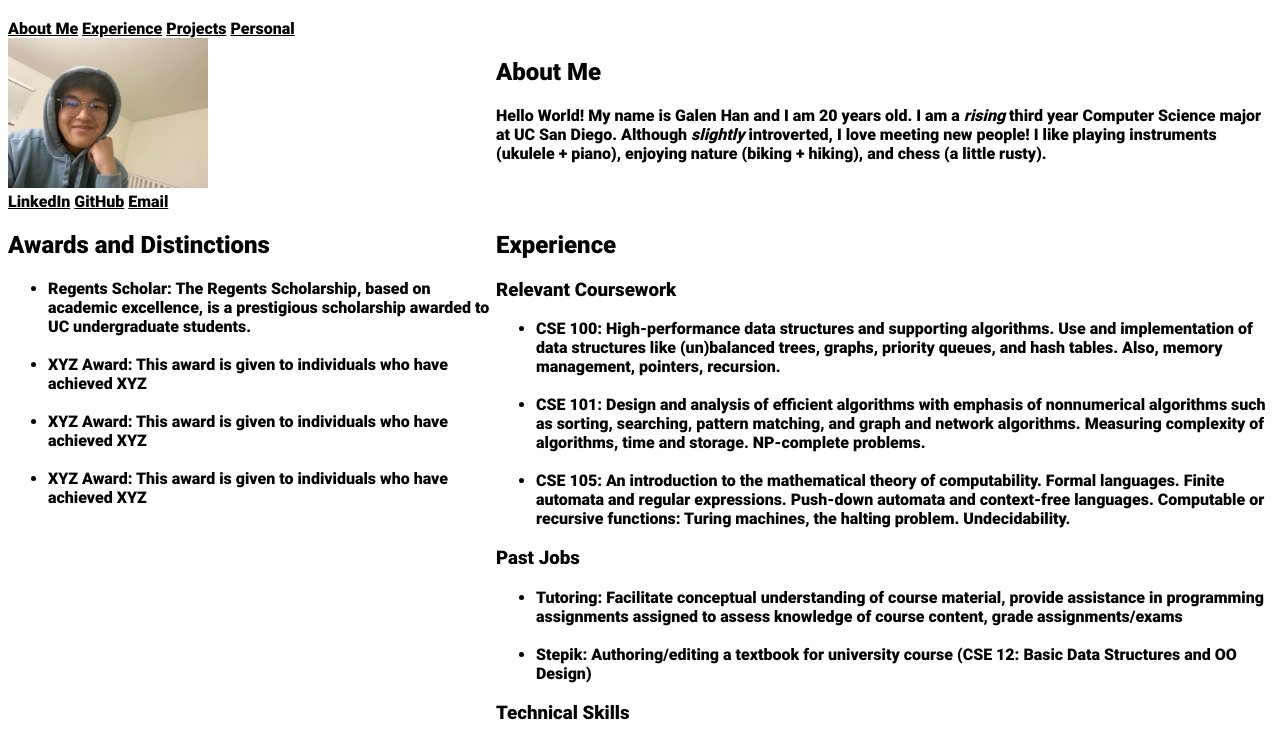
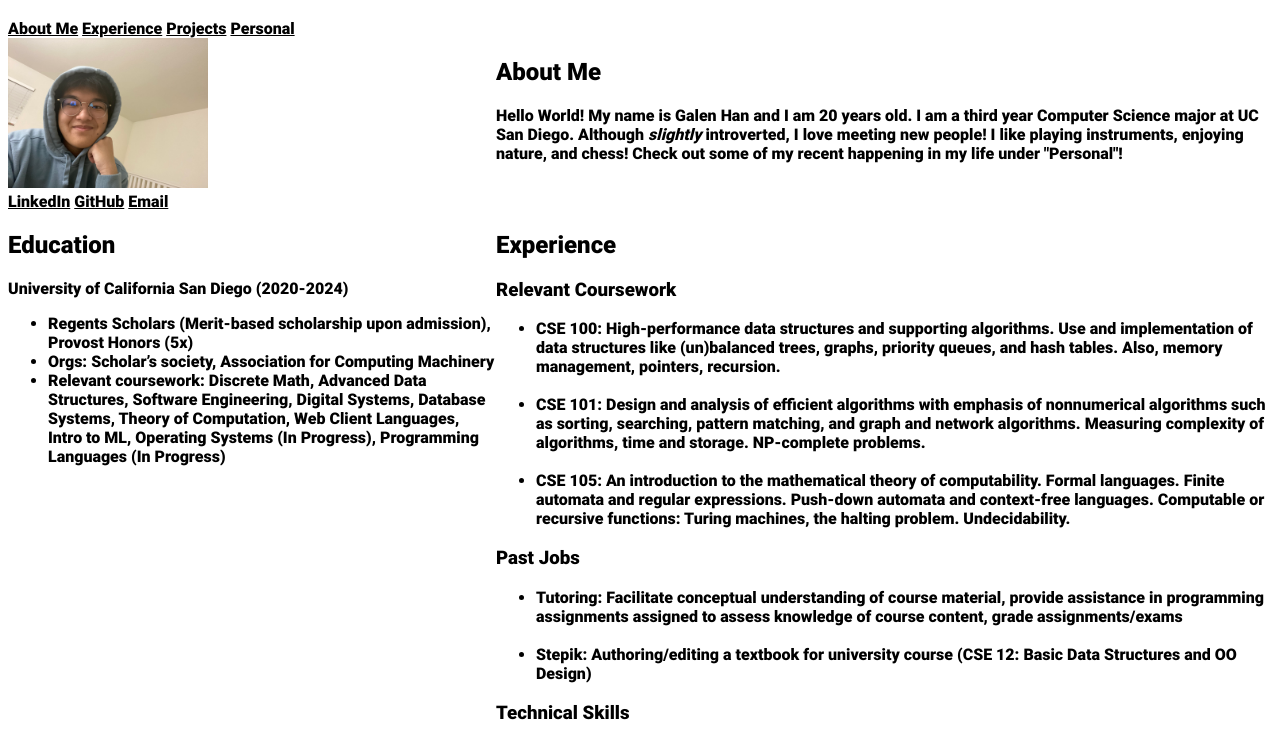
Before and after one commit to galenhan02/Personal-Website, a plain HTML site: page index.html in a window 1280 px wide. Shown: the part 70-800 px from the top of the page. Drawn offline with Linux system fonts and the light colour scheme.

Commit message:
Awards -> education, layout changes

```diff
--- a/index.html
+++ b/index.html
@@ -32,22 +32,25 @@
 
 
         <div class="Awards">
-        <h2>Awards and Distinctions</h2>
+        <h2>Education</h2>
+            <p> University of California San Diego (2020-2024)</p>
             <ul>
-                <li>Regents Scholar: The Regents Scholarship, based on academic excellence, is a prestigious scholarship awarded to UC undergraduate students.</li> <br>
-                <li>XYZ Award: This award is given to individuals who have achieved XYZ</li> <br>
-                <li>XYZ Award: This award is given to individuals who have achieved XYZ</li> <br>
-                <li>XYZ Award: This award is given to individuals who have achieved XYZ</li>
+                <li> Regents Scholars (Merit-based scholarship upon admission), Provost Honors (5x) </li>
+                <li> Orgs: Scholar’s society, Association for Computing Machinery </li>
+                <li> Relevant coursework: Discrete Math, Advanced Data Structures, Software Engineering, Digital Systems,
+                    Database Systems, Theory of Computation, Web Client Languages, Intro to ML, Operating Systems (In
+                              Progress), Programming Languages (In Progress)
+                </li>
             </ul>
         </div>
 
         <div class="AboutMe">
         <h2 id="AboutMe">About Me </h2>
             <p>
-            <code>Hello World!</code> My name is <b>Galen Han</b> and I am 20 years old. I am a <em>rising</em> third year
+            <code>Hello World!</code> My name is <b>Galen Han</b> and I am 20 years old. I am a third year
             <span> Computer Science </span>major at UC San Diego. Although <i>slightly</i> introverted, I <strong>love</strong> meeting
-            new people! I like playing instruments (ukulele + piano), enjoying nature (biking + hiking), and
-            chess (a little rusty).
+            new people! I like playing instruments, enjoying nature, and
+            chess! Check out some of my recent happening in my life under "Personal"!
             </p>
         </div>
 
--- a/style.css
+++ b/style.css
@@ -39,11 +39,11 @@
     grid-area: 2 / 1 / 3 / 2;
 }
 
-.AboutMe {
+.Awards {
     grid-area: 2 / 2 / 3 / 4;
 }
 
-.Awards {
+.AboutMe {
     grid-area: 3 / 1 / 4 / 2;
 }
 
```
